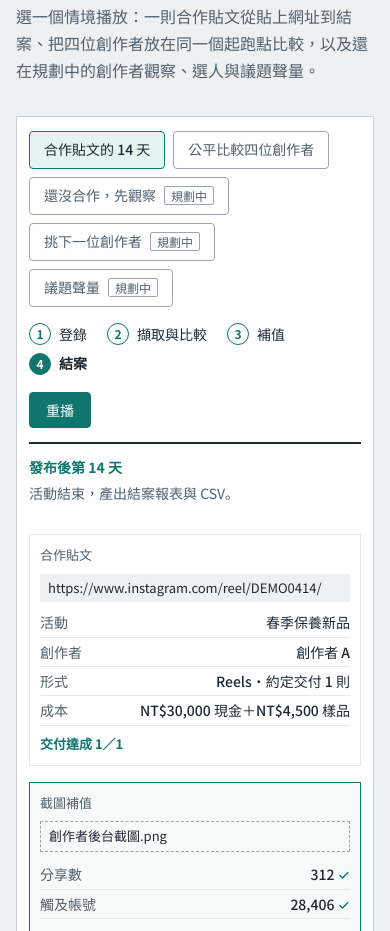
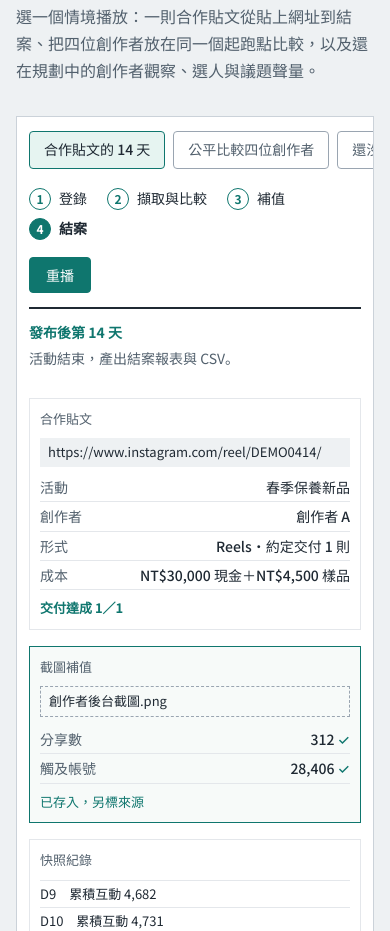
Before and after one commit to lazyjan/wave-scope-site, a plain HTML site: page index.html in a window 390 px wide. Shown: the part 4395-5326 px from the top of the page. Drawn offline with Linux system fonts and the light colour scheme.

Commit message:
Scroll demo tabs horizontally on narrow screens
Below 860px the five scenario tabs stay on one row and scroll sideways,
bleeding to the demo frame's edges so a half-visible tab hints there is
more. The selected tab is scrolled into view on deep links, tab
switches, font load and resize, without scrolling the page.

Co-Authored-By: Claude Opus 5.5 <noreply@anthropic.com>
Claude-Session: https://claude.ai/code/session_01TArzX7cnEaU7xSRqj21oTU

```diff
--- a/assets/demo.js
+++ b/assets/demo.js
@@ -213,6 +213,9 @@
       shell.tabs.querySelectorAll('.demo-tab').forEach(function (b) {
         b.setAttribute('aria-pressed', String(b.dataset.key === key));
       });
+      revealTab();
+      /* 字型載入後分頁會變寬，位置要重算一次（頁面 load 時也會再算，見檔尾）。 */
+      if (document.fonts) document.fonts.ready.then(revealTab);
     }
     shell.rail.innerHTML = '';
     T.steps.forEach(function (st, i) {
@@ -231,6 +234,17 @@
     }
     current = SCENARIOS[key](shell.stage, T, D[key]);
     start(true);
+  }
+
+  /** 窄螢幕分頁會橫向捲動：把選中的分頁捲進可見範圍（只動分頁列，不捲整頁）。 */
+  function revealTab() {
+    var tabs = shell.tabs;
+    var b = tabs && tabs.querySelector('[aria-pressed="true"]');
+    if (!b || tabs.scrollWidth <= tabs.clientWidth) return;
+    var pad = parseFloat(getComputedStyle(tabs).paddingLeft) || 0;
+    var left = b.offsetLeft - pad, right = b.offsetLeft + b.offsetWidth + pad - tabs.clientWidth;
+    if (tabs.scrollLeft > left) tabs.scrollLeft = left;
+    else if (tabs.scrollLeft < right) tabs.scrollLeft = right;
   }
 
   /** 網址是 #demo-<key> 時切到那個情境並捲到示範區；回傳是否有對應的情境。 */
@@ -1043,4 +1057,6 @@
   buildShell();
   if (!fromHash()) select(D.order[0]);
   window.addEventListener('hashchange', fromHash);
+  window.addEventListener('load', revealTab);
+  window.addEventListener('resize', revealTab);
 })();
--- a/assets/style.css
+++ b/assets/style.css
@@ -562,6 +562,18 @@ h2 {
   .status { flex-direction: column; }
   .demo { padding: 16px; }
   .deliv + .deliv { margin-top: 32px; }
+  /* 分頁在窄螢幕排成一列、橫向捲動；左右延伸到示範框的邊緣，露出半個分頁提示還能往右滑。 */
+  .demo-tabs {
+    position: relative;
+    flex-wrap: nowrap;
+    overflow-x: auto;
+    margin: 0 -16px 16px;
+    padding: 0 16px 2px;
+    scrollbar-width: none;
+    -webkit-overflow-scrolling: touch;
+  }
+  .demo-tabs::-webkit-scrollbar { display: none; }
+  .demo-tab { flex: none; white-space: nowrap; }
   .demo-grid { grid-template-columns: minmax(0, 1fr); }
   .demo-close dl { grid-template-columns: repeat(2, minmax(0, 1fr)); }
   .demo-status { flex-direction: column; gap: 2px; min-height: 6.4em; }
@@ -581,6 +593,7 @@ h2 {
   .report .col-base { display: none; }
   .report .flag-text { display: none; }
   .demo { padding: 14px 12px; }
+  .demo-tabs { margin-left: -12px; margin-right: -12px; padding-left: 12px; padding-right: 12px; }
   .demo-panel { padding: 10px; }
   .demo-panel .flag-text { display: none; }
   .demo-panel th, .demo-panel td { padding-left: 3px; padding-right: 3px; }
```
